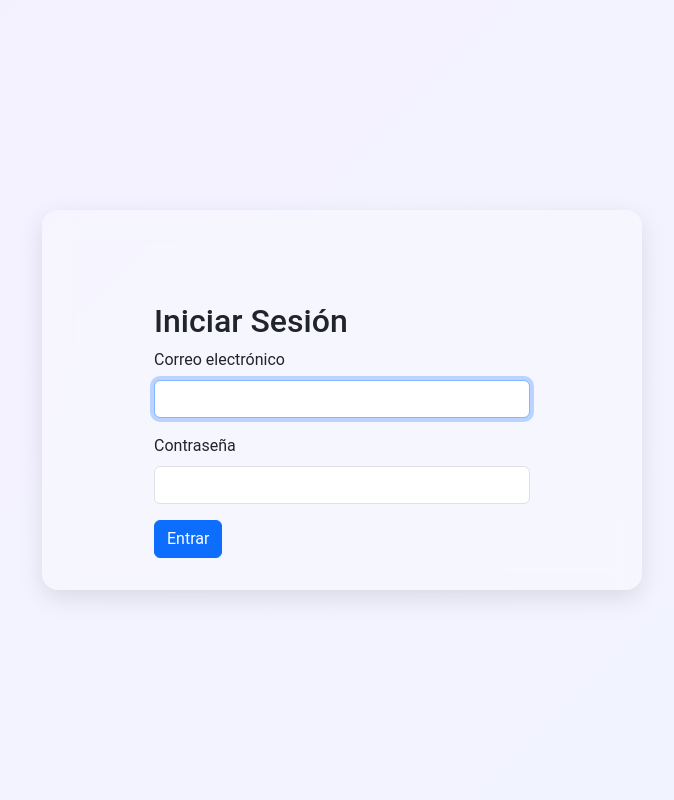
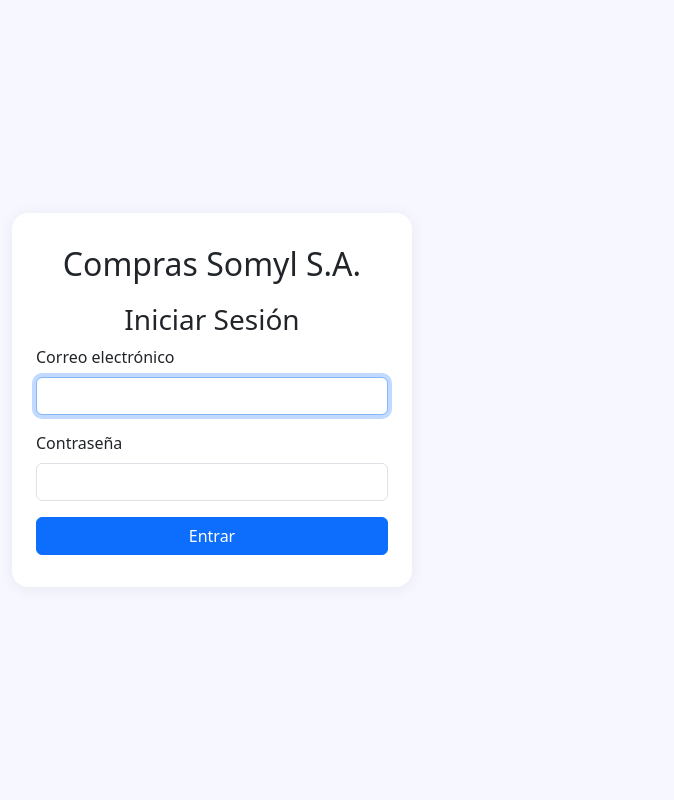
Before and after one commit to CarlosATO/orden_pago_somyl_2026, a Flask app: page /login in a window 1280 px wide. Shown: the whole page, without its empty margins (428-1102 px from the left). Run offline with Flask 3, Linux system fonts and the light colour scheme; data that the repository does not hold is empty; parts of the project's set-up code (start-up, migrations or seed data) failed here and were passed over.

Commit message:
Actualiza login y agrega nuevo módulo base_simple.html

```diff
--- a/app/templates/auth/login.html
+++ b/app/templates/auth/login.html
@@ -1,8 +1,27 @@
-{% extends "base.html" %}
+{% extends "base_simple.html" %}
 {% block title %}Iniciar Sesión{% endblock %}
 {% block content %}
-<div class="container" style="max-width:400px;">
-  <h2>Iniciar Sesión</h2>
+<style>
+  .login-container {
+    max-width: 400px;
+    width: 100%;
+    background: #fff;
+    border-radius: 16px;
+    box-shadow: 0 2px 16px #0001;
+    padding: 32px 24px;
+    margin: 0 auto;
+  }
+</style>
+<div class="login-container">
+  {% with messages = get_flashed_messages() %}
+    {% if messages %}
+      <div class="alert alert-info" role="alert">
+        {{ messages[0] }}
+      </div>
+    {% endif %}
+  {% endwith %}
+  <h2 style="text-align:center; margin-bottom: 20px;">Compras Somyl S.A.</h2>
+  <h3 style="text-align:center;">Iniciar Sesión</h3>
   <form method="post">
     <div class="mb-3">
       <label for="email" class="form-label">Correo electrónico</label>
@@ -12,7 +31,7 @@
       <label for="password" class="form-label">Contraseña</label>
       <input type="password" class="form-control" id="password" name="password" required>
     </div>
-    <button type="submit" class="btn btn-primary">Entrar</button>
+    <button type="submit" class="btn btn-primary w-100">Entrar</button>
   </form>
 </div>
 {% endblock %}
--- a/app/templates/base.html
+++ b/app/templates/base.html
@@ -98,14 +98,6 @@
       }
       .titulo-modulo:hover {
         box-shadow: 0 4px 16px rgba(80,120,200,0.13);
-      }
-      .sidebar-info {
-        background: #eaf1fb;
-        border-radius: 0.7rem;
-        padding: 0.7rem 1rem;
-        margin-bottom: 1.2rem;
-        box-shadow: 0 2px 8px rgba(80,120,200,0.06);
-        text-align: center;
       }
     </style>
   </head>
--- /dev/null
+++ b/app/templates/base_simple.html
@@ -0,0 +1,21 @@
+<!DOCTYPE html>
+<html lang="es">
+<head>
+    <meta charset="UTF-8">
+    <title>{% block title %}{% endblock %}</title>
+    <meta name="viewport" content="width=device-width, initial-scale=1">
+    <link href="https://cdn.jsdelivr.net/npm/bootstrap@5.3.0/dist/css/bootstrap.min.css" rel="stylesheet">
+    <style>
+      body {
+        min-height: 100vh;
+        background: #f6f7ff;
+        display: flex;
+        align-items: center;
+        justify-content: center;
+      }
+    </style>
+</head>
+<body>
+    {% block content %}{% endblock %}
+</body>
+</html>
```
